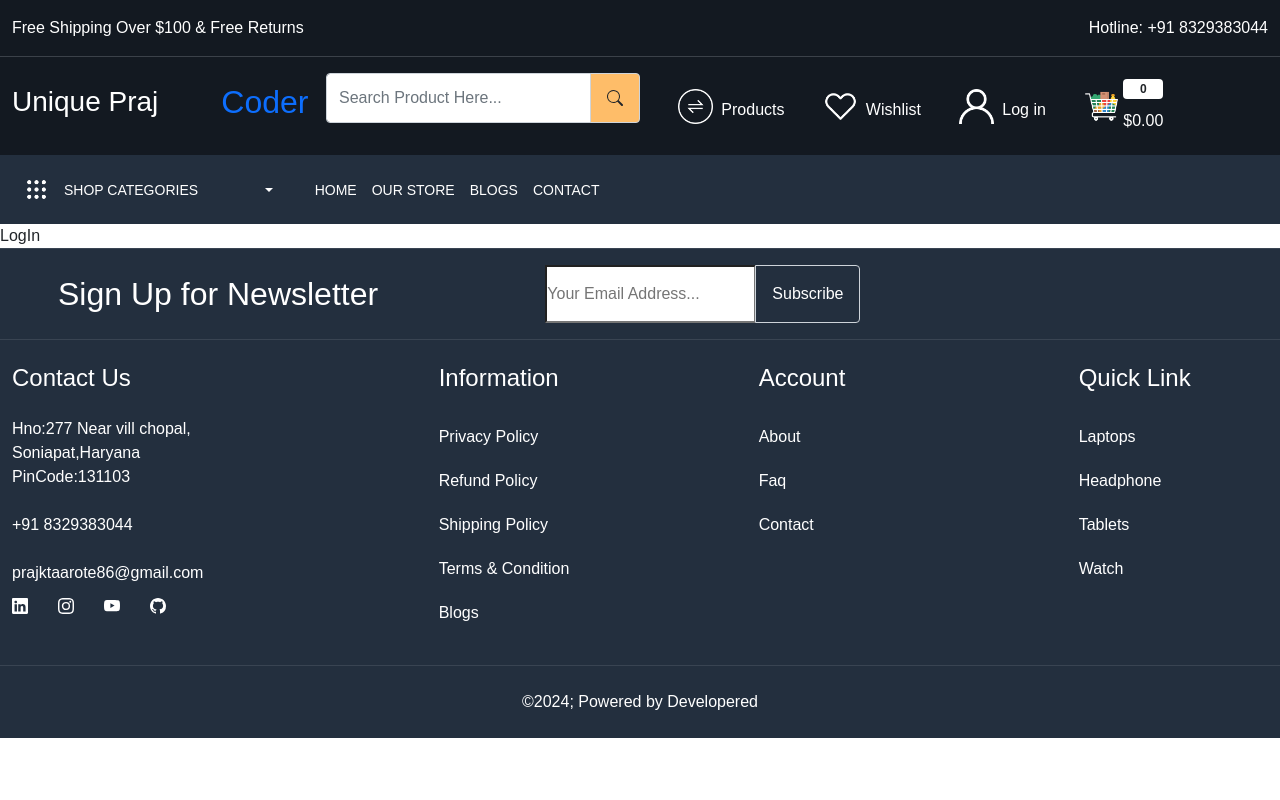
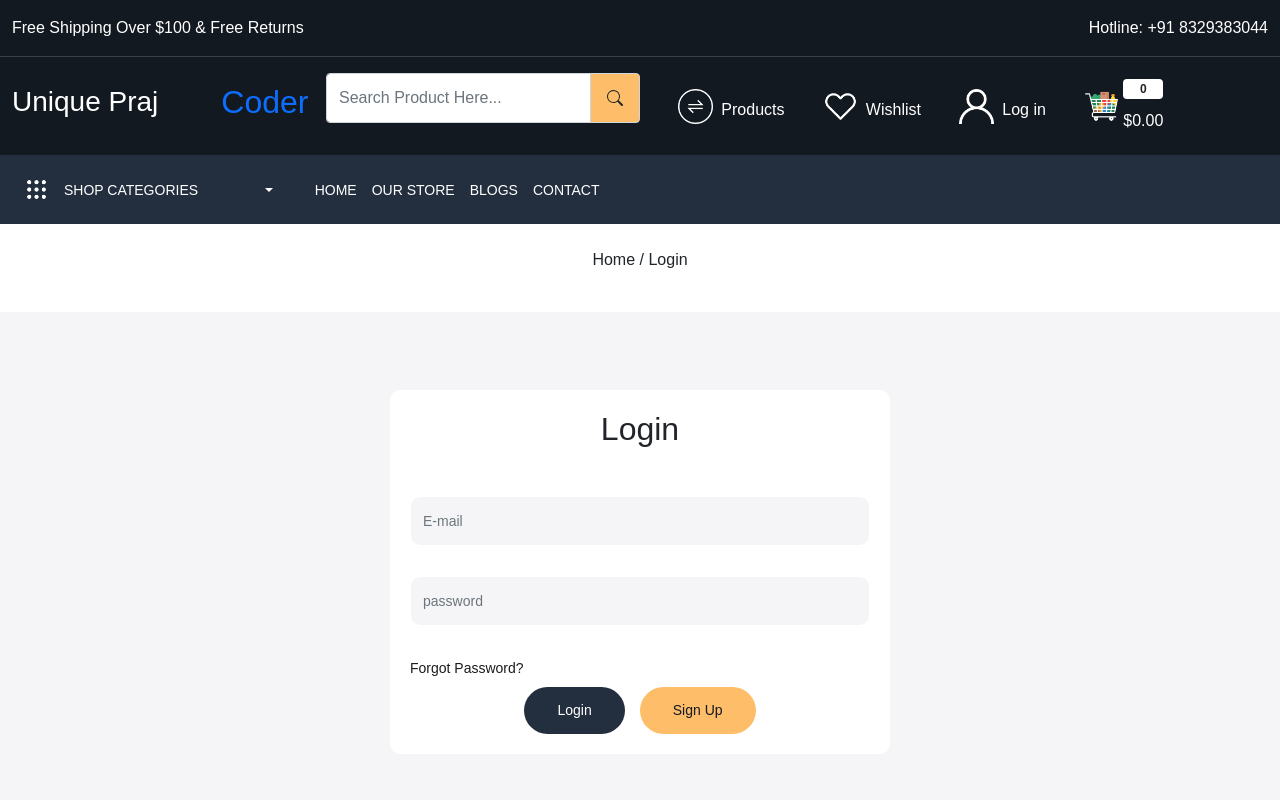
Before and after one commit to uniquepraj86/E-commerce, a React (Create React App) app: page /log-in in a window 1280 px wide. Shown: the top 800 px of the page. Built offline with nearby package versions, Linux system fonts and the light colour scheme; some icons are missing.

Commit message:
prajakta: build login page

```diff
--- a/src/pages/LogIn.js
+++ b/src/pages/LogIn.js
@@ -1,9 +1,38 @@
-import React from 'react'
+import React from "react";
+import BreadCrumb from "../components/BreadCrumb";
+import Meta from "../components/Meta";
+import { Link } from "react-router-dom";
+const LogIn = () => {
+  return (
+    <>
+      <Meta title={"Login"} />
+      <BreadCrumb title="Login" />
+      <div className="row">
+        <div className="login-wrapper py-5 home-wrapper-2">
+          <div className="col-12">
+            <div className="auth-card">
+            <h2 className="text-center mb-5">Login</h2>
+             <form action="action"className="d-flex flex-column gap-30">
+              <div>
+              <input type="email" name="email" placeholder="E-mail" className="form-control" />
+              </div>
+              <div>
+              <input type="password" name="password" placeholder="password" className="form-control"/>
+              </div>
+              <div>
+                <Link to='/forgot-password' className="font-weight-bold mb-2">Forgot Password?</Link>
+                <div className="d-flex justify-content-center gap-15 align-items-center">
+                  <button className="button border-0">Login</button>
+                  <button className="button signup border-0">Sign Up</button>
+                </div>
+                 </div>
+             </form>
+             </div>
+          </div>
+        </div>
+      </div>
+    </>
+  );
+};
 
-function LogIn() {
-  return (
-    <div>LogIn</div>
-  )
-}
-
-export default LogIn
+export default LogIn;
```
